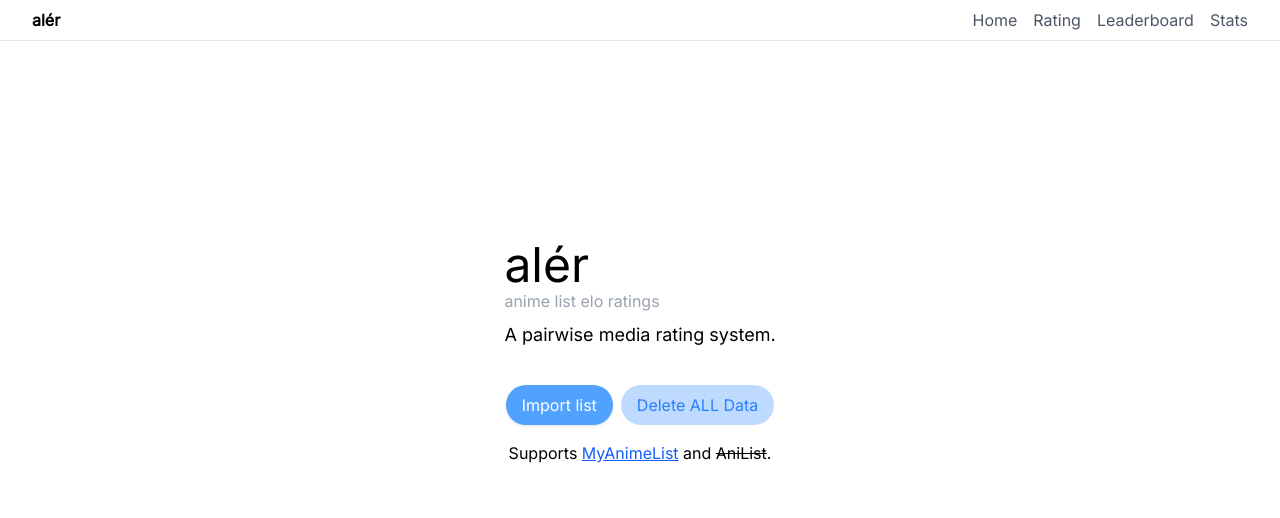
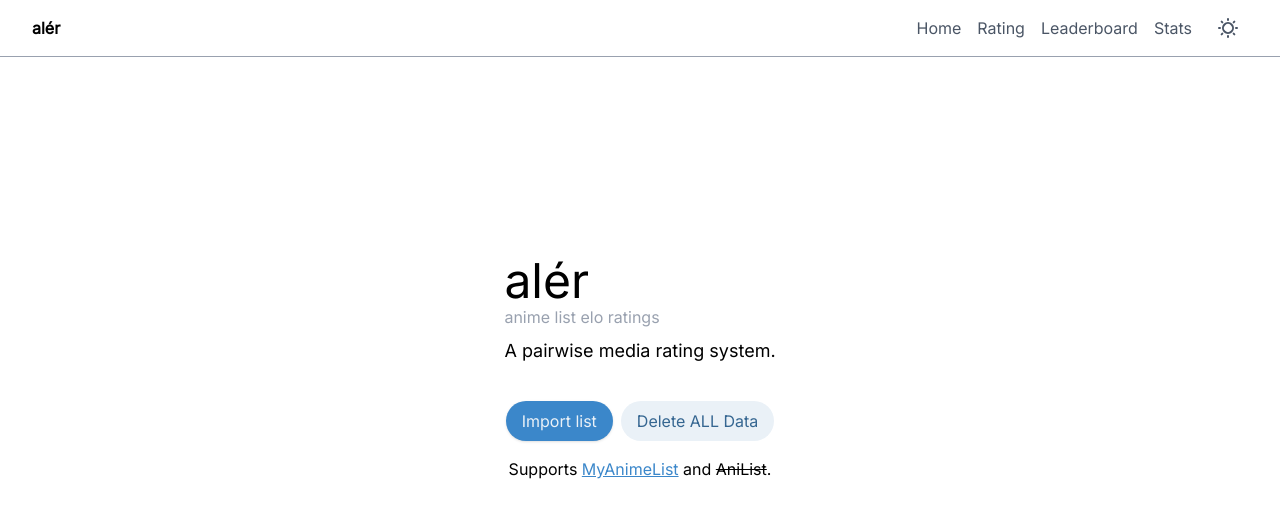
Before and after one commit to jumpyjacko/aler, a SvelteKit app: page / in a window 1280 px wide. Shown: the top 518 px of the page. Built offline with nearby package versions, Linux system fonts and the light colour scheme.

Commit message:
add: dark mode :)

```diff
--- a/src/app.html
+++ b/src/app.html
@@ -1,12 +1,33 @@
 <!doctype html>
 <html lang="en">
+
 <head>
     <meta charset="utf-8" />
     <meta name="viewport" content="width=device-width, initial-scale=1" />
     <meta name="text-scale" content="scale" />
     %sveltekit.head%
+
+
+    <script>
+        if (!("theme" in localStorage)) {
+            if (window.matchMedia("(prefers-color-scheme: dark)").matches) {
+                localStorage.theme = "dark";
+            } else {
+                localStorage.theme = "light";
+            }
+        }
+
+        document.documentElement.classList.toggle(
+            "dark",
+            localStorage.theme === "dark" ||
+            (!("theme" in localStorage) &&
+                window.matchMedia("(prefers-color-scheme: dark)").matches),
+        );
+    </script>
 </head>
-	<body data-sveltekit-preload-data="hover" class="font-inter">
+
+<body data-sveltekit-preload-data="hover" class="font-inter bg-surface text-text transition-colors duration-100">
     <div style="display: contents">%sveltekit.body%</div>
 </body>
+
 </html>
--- a/src/routes/+layout.svelte
+++ b/src/routes/+layout.svelte
@@ -6,6 +6,8 @@
     import type { Series } from "$lib/Series";
     import { getAllItems } from "$lib/storage/IndexedDB";
     import { globalState } from "./globalState.svelte";
+
+    import DarkmodeToggle from "./darkmodeToggle.svelte";
 
     let { children } = $props();
 
@@ -35,21 +37,21 @@
 <svelte:head><link rel="icon" href={favicon} /></svelte:head>
 
 <nav
-    class="sticky left-0 top-0 w-full flex flex-col md:flex-row px-8 py-2 justify-between bg-white border-b border-gray-200"
+    class="sticky left-0 top-0 w-full flex flex-col md:flex-row px-8 py-2 justify-between bg-surface border-b border-text-faded transition-colors duration-100"
 >
     <div class="flex flex-row gap-4 items-center">
         <a href={resolve("/")} class="font-bold">alér</a>
 
         {#if animelistLength > 0 || mangalistLength > 0}
-            <span class="text-gray-300">|</span>
+            <span class="text-text-dim">|</span>
         {/if}
 
         {#if animelistLength > 0}
             <button
                 onclick={() => handleDatabaseSelection("animelist")}
                 class="cursor-pointer transition-all {selected === 0
-                    ? 'text-black border-b border-black font-medium'
-                    : 'text-gray-400'}"
+                    ? 'border-b border-text font-medium'
+                    : 'text-text-faded'}"
             >
                 anime
             </button>
@@ -58,8 +60,8 @@
             <button
                 onclick={() => handleDatabaseSelection("mangalist")}
                 class="cursor-pointer transition-all {selected === 1
-                    ? 'text-black  border-b border-black font-medium'
-                    : 'text-gray-400'}"
+                    ? 'border-b border-text font-medium'
+                    : 'text-text-faded'}"
             >
                 manga
             </button>
@@ -67,16 +69,18 @@
     </div>
 
     <div class="flex flex-row mt-3 md:mt-0 gap-4 items-center">
-        <a href={resolve("/")} class="text-gray-600 hover:text-black">Home</a>
-        <a href={resolve("/rating")} class="text-gray-600 hover:text-black"
+        <a href={resolve("/")} class="text-text-dim hover:text-text">Home</a>
+        <a href={resolve("/rating")} class="text-text-dim hover:text-text"
             >Rating</a
         >
-        <a href={resolve("/leaderboard")} class="text-gray-600 hover:text-black"
+        <a href={resolve("/leaderboard")} class="text-text-dim hover:text-text"
             >Leaderboard</a
         >
-        <a href={resolve("/statistics")} class="text-gray-600 hover:text-black"
+        <a href={resolve("/statistics")} class="text-text-dim hover:text-text"
             >Stats</a
         >
+
+        <DarkmodeToggle />
     </div>
 </nav>
 
--- a/src/routes/+page.svelte
+++ b/src/routes/+page.svelte
@@ -52,7 +52,7 @@
 <div class="flex flex-col items-center justify-center mt-50 gap-4">
     <div class="mb-5">
         <h1 class="text-5xl">alér</h1>
-        <p class="text-gray-400 mb-2">anime list elo ratings</p>
+        <p class="text-text-faded mb-2">anime list elo ratings</p>
         <p class="text-lg">A pairwise media rating system.</p>
     </div>
 
@@ -60,14 +60,14 @@
         <label
             class="
         cursor-pointer inline-flex items-center justify-center px-4 py-2
-        bg-blue-400 text-white font-medium rounded-full shadow-sm
+        bg-primary text-primary-faded font-medium rounded-full shadow-sm
         transition-colors duration-200"
         >
             <span>Import list</span>
             {#if isLoading}
                 <div class="flex items-center justify-center pl-2">
                     <div
-                        class="animate-spin rounded-full h-4 w-4 border-2 border-gray-500 border-t-white"
+                        class="animate-spin rounded-full h-4 w-4 border-2 border-primary-faded border-t-primary-dimmed"
                     ></div>
                 </div>
             {/if}
@@ -82,7 +82,7 @@
 
         <button
             onclick={deleteData}
-            class="px-4 py-2 rounded-full bg-blue-200 text-blue-500"
+            class="px-4 py-2 rounded-full bg-primary-faded text-primary-dimmed"
             >Delete ALL Data</button
         >
     </div>
@@ -92,14 +92,14 @@
         <a
             href="https://myanimelist.net/panel.php?go=export"
             target="_blank"
-            class="underline text-blue-600 hover:text-blue-800 visited:text-purple-900"
+            class="underline text-primary hover:text-primary-dimmed visited:text-purple-800 dark:visited:text-purple-400"
             >MyAnimeList</a
         >
         and <span class="line-through">AniList</span>.
     </p>
 
     {#if result > 0}
-        <p class="text-gray-500 text-center">
+        <p class="text-text-faded text-center">
             Currently loaded {result} entries
         </p>
     {/if}
--- /dev/null
+++ b/src/routes/darkmodeToggle.svelte
@@ -0,0 +1,68 @@
+<script lang="ts">
+    import { onMount } from "svelte";
+
+    let isDark = false;
+
+    onMount(() => {
+        const savedTheme = localStorage.getItem("theme");
+        const systemPrefersDark = window.matchMedia(
+            "(prefers-color-scheme: dark)",
+        ).matches;
+
+        isDark = savedTheme === "dark" || (!savedTheme && systemPrefersDark);
+
+        updateTheme();
+    });
+
+    function toggleTheme() {
+        isDark = !isDark;
+        localStorage.setItem("theme", isDark ? "dark" : "light");
+        updateTheme();
+    }
+
+    function updateTheme() {
+        if (isDark) {
+            document.documentElement.classList.add("dark");
+        } else {
+            document.documentElement.classList.remove("dark");
+        }
+    }
+</script>
+
+<button
+    on:click={toggleTheme}
+    class="p-2 rounded-lg text-text-dim hover:text-text transition-colors duration-200"
+    aria-label="Toggle Dark Mode"
+>
+    {#if isDark}
+        <svg
+            xmlns="http://www.w3.org/2000/svg"
+            class="h-6 w-6"
+            fill="none"
+            viewBox="0 0 24 24"
+            stroke="currentColor"
+        >
+            <path
+                stroke-linecap="round"
+                stroke-linejoin="round"
+                stroke-width="2"
+                d="M20.354 15.354A9 9 0 018.646 3.646 9.003 9.003 0 0012 21a9.003 9.003 0 008.354-5.646z"
+            />
+        </svg>
+    {:else}
+        <svg
+            xmlns="http://www.w3.org/2000/svg"
+            class="h-6 w-6"
+            fill="none"
+            viewBox="0 0 24 24"
+            stroke="currentColor"
+        >
+            <path
+                stroke-linecap="round"
+                stroke-linejoin="round"
+                stroke-width="2"
+                d="M12 3v1m0 16v1m9-9h-1M4 12H3m15.364-6.364l-.707.707M6.343 17.657l-.707.707m12.728 0l-.707-.707M6.343 6.343l-.707-.707m2.828 9.9a5 5 0 117.072-7.072 5 5 0 01-7.072 7.072z"
+            />
+        </svg>
+    {/if}
+</button>
--- a/src/routes/layout.css
+++ b/src/routes/layout.css
@@ -4,6 +4,37 @@
 @plugin '@tailwindcss/forms';
 @plugin '@tailwindcss/typography';
 
+@custom-variant dark (&:where(.dark, .dark *));
+
 @theme {
     --font-inter: "Inter", sans-serif;
+
+    --color-surface: #ffffff;
+    --color-text: #000000;
+    --color-text-faded: #99A1AF;
+    --color-text-dim: #4A5565;
+    --color-primary: #3b87ca;
+    --color-primary-faded: #eaf1f7;
+    --color-primary-dimmed: #356691;
+    --color-secondary: #ca506e;
+    --color-secondary-dimmed: #f7e1e7;
+
+    --breakpoint-md: 50rem;
 }
+
+/* Corrected Dark Mode overrides */
+@layer theme {
+    * {
+        @variant dark {
+            --color-surface: #19191b;
+            --color-text: #ffffff;
+            --color-text-faded: #888888;
+            --color-text-dim: #dddddd;
+            --color-primary: #ffffff;
+            --color-primary-faded: #29292b;
+            --color-primary-dimmed: #bbbbbb;
+            --color-secondary: #ca506e;
+            --color-secondary-dimmed: #f7e1e7;
+        }
+    }
+}
--- a/src/routes/leaderboard/seriesListEntry.svelte
+++ b/src/routes/leaderboard/seriesListEntry.svelte
@@ -4,7 +4,7 @@
 </script>
 
 <div
-    class="grid grid-cols-[3rem_1fr] md:grid-cols-[3rem_8fr_8rem_6rem_6rem_8rem] gap-x-4 gap-y-1 p-4 min-h-24 md:h-24 w-full items-center border-b border-gray-100"
+    class="grid grid-cols-[3rem_1fr] md:grid-cols-[3rem_8fr_8rem_6rem_6rem_8rem] gap-x-4 gap-y-1 p-4 min-h-24 md:h-24 w-full items-center border-b border-text-faded"
 >
     <img
         src={coverImage}
@@ -19,7 +19,7 @@
     </div>
 
     <div
-        class="col-start-2 flex flex-col gap-0.5 md:contents text-left md:text-right text-sm text-gray-600 self-start md:self-center"
+        class="col-start-2 flex flex-col gap-0.5 md:contents text-left md:text-right text-sm text-text-dim dark:text-text-faded self-start md:self-center"
     >
         <div class="truncate">{userStatus}</div>
         <div class="truncate">Global: {+rating / 10}</div>
--- a/src/routes/rating/seriesCandidate.svelte
+++ b/src/routes/rating/seriesCandidate.svelte
@@ -27,8 +27,8 @@
     <div class="w-60 md:w-[90%] p-4 text-left md:text-center">
         <div class="text-lg">{title}</div>
         <div class="text-sm">{userStatus}</div>
-        <div class="text-gray-600 text-sm">Global: {+rating / 10}</div>
-        <div class="text-gray-600 text-sm">Yours: {userRating}</div>
-        <div class="text-gray-600 text-sm">Rating: {mmrRating}</div>
+        <div class="text-text-faded text-sm">Global: {+rating / 10}</div>
+        <div class="text-text-faded text-sm">Yours: {userRating}</div>
+        <div class="text-text-faded text-sm text-">Rating: {mmrRating}</div>
     </div>
 </div>
```
Also changed, not shown: src/routes/rating/+page.svelte (+5 -5 lines). Lines whose indentation alone changed are shown as unchanged.
